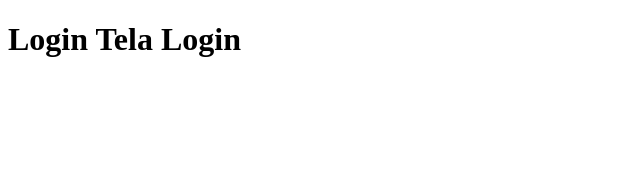
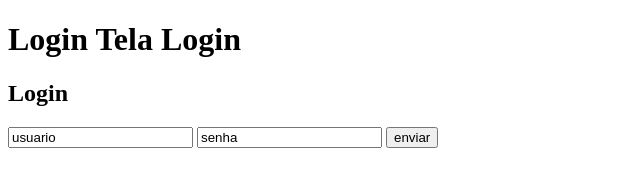
Before and after one commit to Br3silva/EstudoHtml, a website: page index.html in a window 1280 px wide. Shown: the whole page, without its empty margins (0-640 px from the left). Drawn offline with Linux system fonts and the light colour scheme.

Commit message:
adicionado tags input

```diff
--- a/index.html
+++ b/index.html
@@ -9,10 +9,18 @@
 <body><div>
     <h1 id="textLogin" class="testeLogin">Login Tela Login</h1>
     <h2 id="nomeCliente" class="nomeCliente"></h2>
+
 </div>
 <div>
-
-
+<div>
+    <div>
+    </div>
+    <h2 class="logindDiv">Login</h2>
+    <input type="usuario" value="usuario">
+    <input type="senha" value="senha">
+    <button type="submit">enviar</button>
+</div>
+</div>
 
 
 
```
